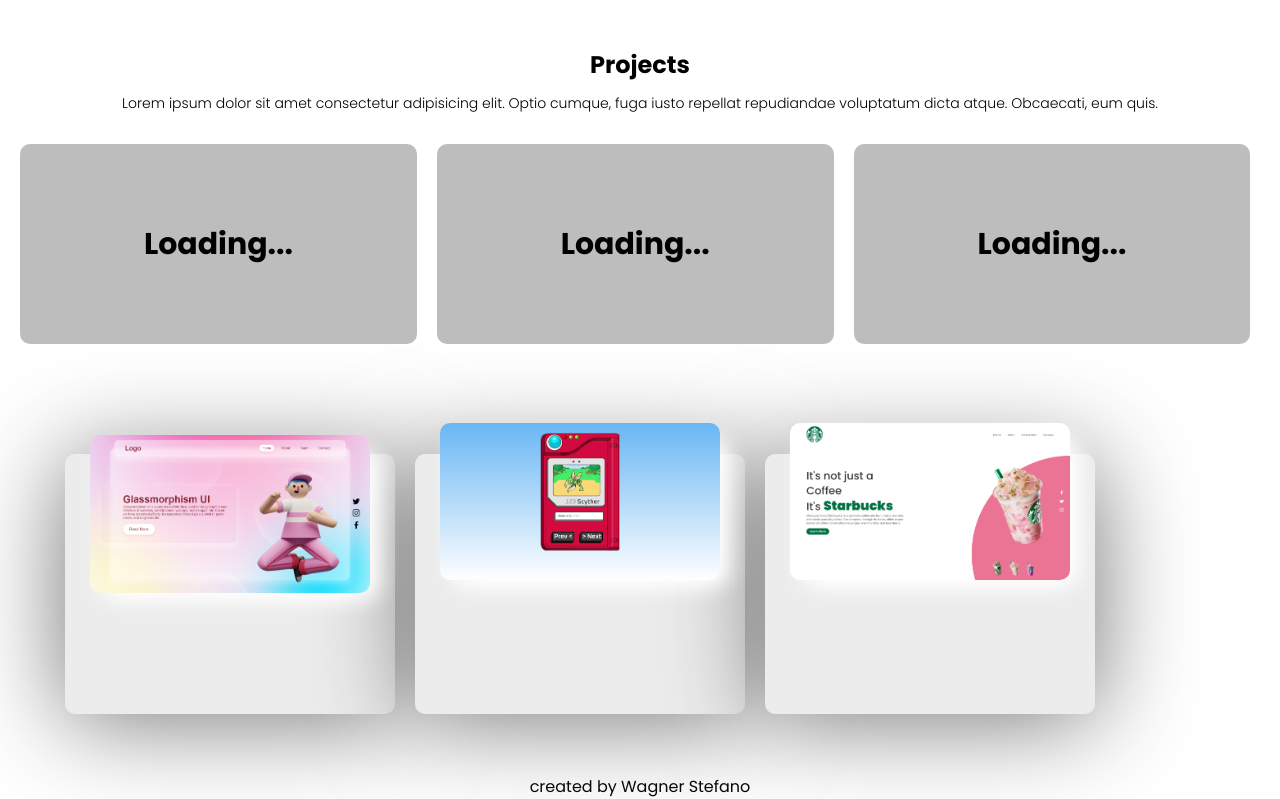
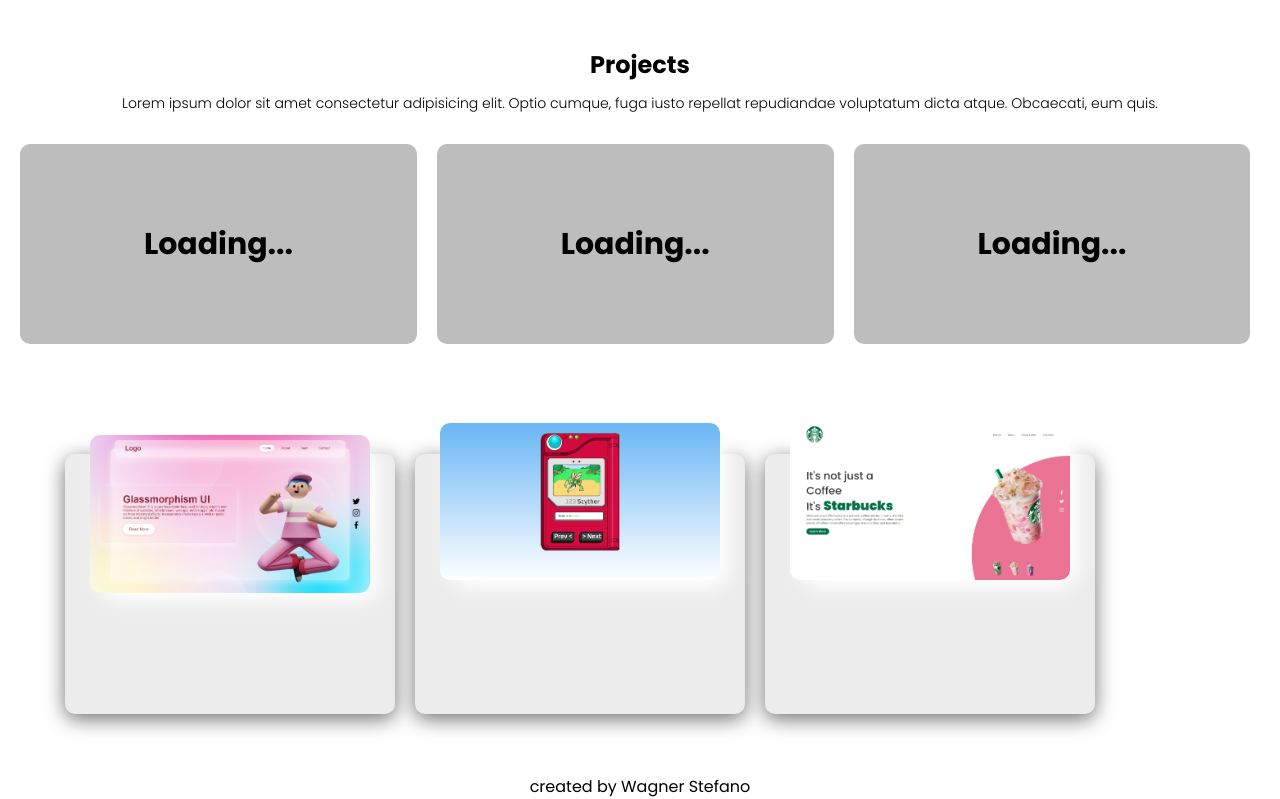
Before and after one commit to WagnerStefano/Portf-lio, a plain HTML site: page index.html in a window 1280 px wide. Shown: the part 825-1624 px from the top of the page. Drawn offline with Linux system fonts and the light colour scheme.

Commit message:
Update style.css

```diff
--- a/style.css
+++ b/style.css
@@ -193,7 +193,7 @@ h2{
     padding: 20px 15px;
     display: flex;
     flex-direction: column;
-    box-shadow: 0 05px 100px rgb(114, 113, 113);
+    box-shadow: 0 05px 20px rgb(114, 113, 113);
     transition: 0.5s ease-in-out;
     align-items: center;
     justify-content: center;
```
